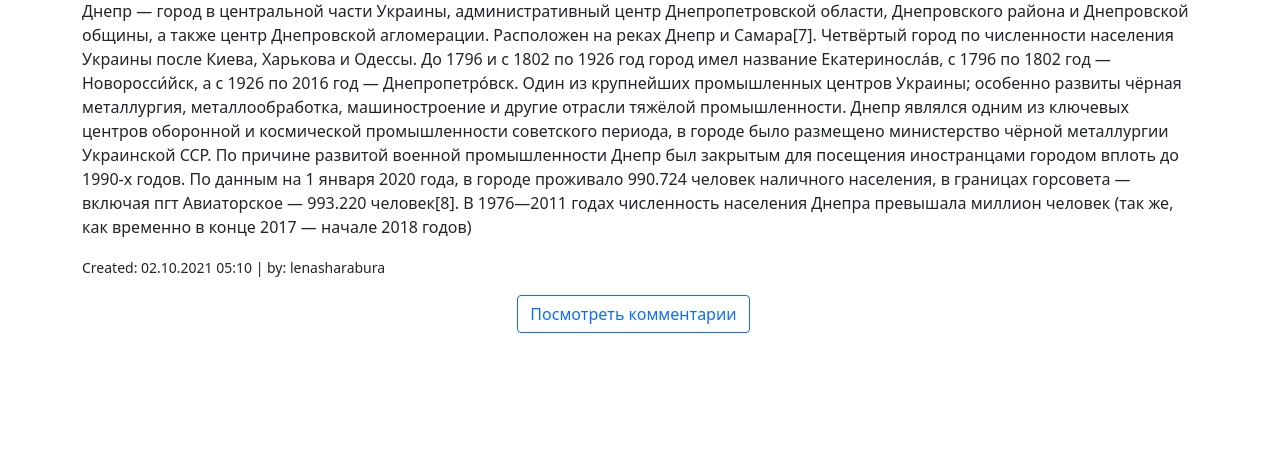
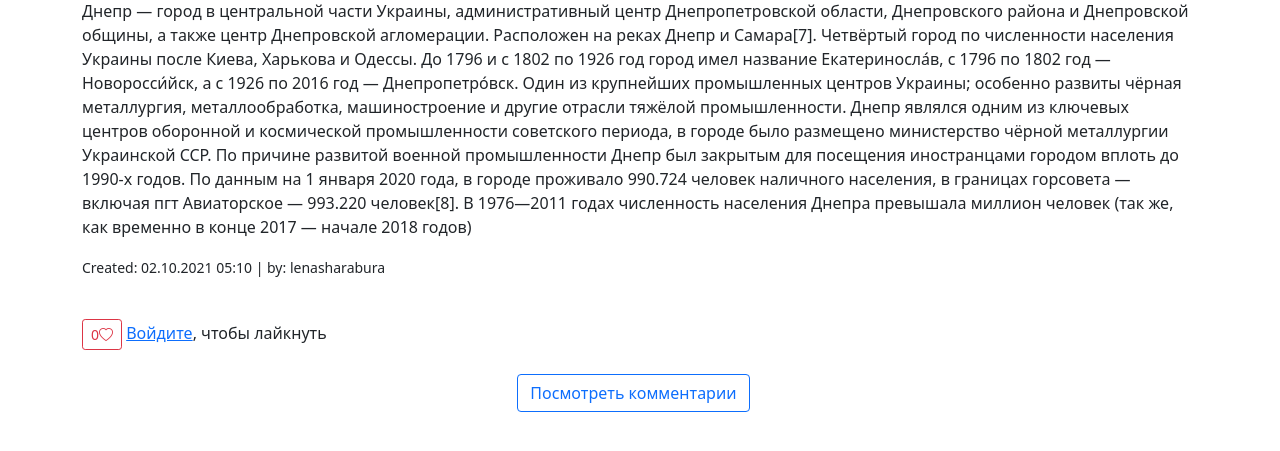
Before and after one commit to lenasharabura/Blog, a Django app: page /11/ in a window 1280 px wide. Shown: the part 250-701 px from the top of the page. Run offline with Django 3.2, Linux system fonts and the light colour scheme; data comes from the database, SQL or seed files in the repository; data that the repository does not hold is empty; some libraries are stand-ins or nearby versions.

Commit message:
add likes

```diff
--- a/articles/models.py
+++ b/articles/models.py
@@ -7,9 +7,10 @@ class Article(models.Model):
     article = models.TextField(verbose_name="Текст статьи")
     date = models.DateTimeField(verbose_name='Дата создания', auto_now_add=True)
     author = models.ForeignKey(User, on_delete=models.CASCADE, related_name='username_set', verbose_name='Автор')
+    likes = models.ManyToManyField(User, related_name='blog_articles')
 
     def __str__(self):
-        return f'name: {self.name}, article: {self.article}, date: {self.date}, author: {self.author}'
+        return f'Название: {self.name}. Автор: {self.author}'
 
     class Meta:
         verbose_name = 'Статья'
--- a/articles/templates/articles/detail.html
+++ b/articles/templates/articles/detail.html
@@ -10,9 +10,9 @@
         <div class="col-lg">
             <div class="row">
                 <div class="col-md-6">
-                        <a href="{% url 'home' %}">
-                            <button type="button" class="btn border-secondary btn-light">Назад &#8629;</button>
-                        </a>
+                    <a href="{% url 'home' %}">
+                        <button type="button" class="btn border-secondary btn-light">Назад &#8629;</button>
+                    </a>
                 </div>
             </div>
             <br>
@@ -23,11 +23,11 @@
                 <div class="col-lg-1">
                     {% if article.author == user %}
                         <a href="{% url 'update' pk=article.pk %}" style="text-decoration: none;">
-                            &#128396;
+                            <i class="bi bi-pencil"></i>
                         </a>
                         &nbsp;
                         <a href="{% url 'delete' pk=article.pk %}" style="text-decoration: none;">
-                            &#128465;
+                            <i class="bi bi-trash"></i>
                         </a>{% endif %}
                 </div>
             </div>
@@ -35,7 +35,27 @@
             <p>{{ article.article }}</p>
             <small>Created: {{ article.date | date:"d.m.Y h:m" }} | by: {{ article.author }}</small>
             <p></p>
+            <br>
 
+            <form action="{% url 'like_article' pk=article.pk %}" method="post">{% csrf_token %}
+                {% if  user.is_authenticated %}
+                    <button type="submit" name="article_id" value="{{ article.pk }}"
+                            class="btn btn-outline-danger btn-sm"> {{ total_likes }}
+                        {% if liked %}<i class="bi bi-heart-fill"></i>
+                        {% else %}<i class="bi bi-heart"></i>
+                        {% endif %}
+                    </button>
+                {% else %}
+                    <button type="button" class="btn btn-outline-danger btn-sm">
+                        {{ total_likes }}<i class="bi bi-heart"></i>
+                    </button>
+                    <a href="{% url 'accounts:login' %}"> Войдите</a>, чтобы лайкнуть
+                {% endif %}
+
+            </form>
+
+
+            <br>
             {% if  user.is_authenticated %}
                 <div class="col-lg-6">
                     {% url 'save_comment' pk=object.pk as action %}
--- a/articles/views.py
+++ b/articles/views.py
@@ -18,6 +18,7 @@ __all__ = (
     'ArticleUpdateView',
     'ArticleDeleteView',
     'save_comment',
+    'like_article'
 )
 
 
@@ -48,6 +49,15 @@ def home(request):
     return render(request, 'articles/home.html', context)
 
 
+def like_article(request, pk):
+    post = get_object_or_404(Article, id=request.POST.get('article_id'))
+    if post.likes.filter(id=request.user.id).exists():
+        post.likes.remove(request.user)
+    else:
+        post.likes.add(request.user)
+    return redirect('detail', pk=pk)
+
+
 def save_comment(request, pk=None):
     article = get_object_or_404(Article, pk=pk)
     form = CommentForm(request.POST)
@@ -65,8 +75,14 @@ def show_article(request, pk=None):
         save_comment(request, pk)
     form = CommentForm()
     article = get_object_or_404(Article, pk=pk)
+    liked = False
+    if article.likes.filter(id=request.user.id).exists():
+        liked = True
+    users = article.likes.all()
+    total_likes = article.likes.count()
     comments = article.article_names_set.all()
-    context = {'article': article, 'comments': comments, 'form': form}
+    context = {'article': article, 'comments': comments, 'form': form, 'total_likes': total_likes, 'liked': liked,
+               'users': users}
     return render(request, 'articles/detail.html', context)
 
 
--- a/blog/urls.py
+++ b/blog/urls.py
@@ -25,7 +25,8 @@ urlpatterns = [
     path('<int:pk>/', show_article, name='detail'),
     path('update/<int:pk>/', ArticleUpdateView.as_view(), name='update'),
     path('delete/<int:pk>/', ArticleDeleteView.as_view(), name='delete'),
-    path('', save_comment, name='save_comment'),
+    path('save_comment/<int:pk>/', save_comment, name='save_comment'),
     path('save_article/', save_article, name='save_article'),
     path('accounts/', include(('accounts.urls', 'accounts'))),
+    path('like/<int:pk>/', like_article, name='like_article')
 ]
--- a/templates/base.html
+++ b/templates/base.html
@@ -4,6 +4,7 @@
     <meta charset="UTF-8">
     <link href="https://cdn.jsdelivr.net/npm/bootstrap@5.1.1/dist/css/bootstrap.min.css" rel="stylesheet"
           integrity="sha384-F3w7mX95PdgyTmZZMECAngseQB83DfGTowi0iMjiWaeVhAn4FJkqJByhZMI3AhiU" crossorigin="anonymous">
+    <link rel="stylesheet" href="https://cdn.jsdelivr.net/npm/bootstrap-icons@1.6.0/font/bootstrap-icons.css">
 
     <title>
         {% block title %}{% endblock %}
@@ -13,6 +14,7 @@
 <script src="https://cdn.jsdelivr.net/npm/bootstrap@5.1.1/dist/js/bootstrap.bundle.min.js"
         integrity="sha384-/bQdsTh/da6pkI1MST/rWKFNjaCP5gBSY4sEBT38Q/9RBh9AH40zEOg7Hlq2THRZ"
         crossorigin="anonymous"></script>
+
 
 <nav class="navbar navbar-expand-lg navbar-light bg-light container">
     <div class="container-fluid">
```
Also changed, not shown: articles/migrations/0001_initial.py, comments/migrations/0001_initial.py.
